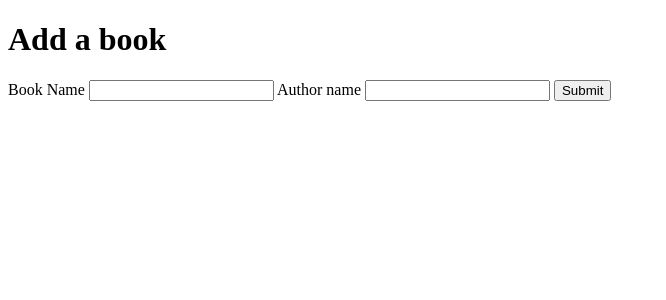
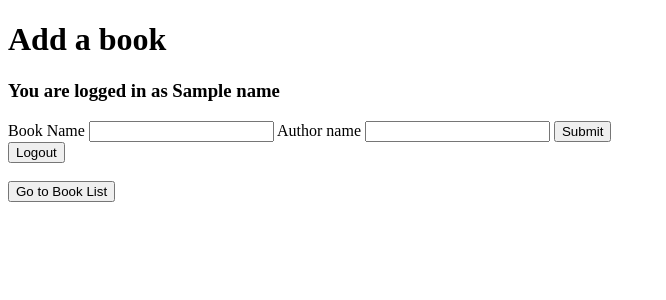
Before and after one commit to NikhilSalv/Flask_book_store, a Flask app: template templates/index.html in a window 1280 px wide. Shown: the top 300 px of the page, without its empty margins (0-666 px from the left). Run offline with Flask 3, Linux system fonts and the light colour scheme; the template is opened without the code that fills it: most values are stand-ins (such as "Sample title", 1, 10 or a date in 2020); some libraries are stand-ins or nearby versions.

Commit message:
Add: Log in feature added

```diff
--- a/app.py
+++ b/app.py
@@ -1,4 +1,5 @@
-from flask import Flask, render_template, request, redirect
+from flask import Flask, render_template, request, redirect, session
+from flask_session import Session
 import sqlite3
 from cs50 import SQL
 import os
@@ -6,12 +7,25 @@ import os
 
 app = Flask(__name__)
 
+app.config["SESSION_PERMANENT"] = False
+app.config["SESSION_TYPE"] = "filesystem"
+Session(app)
+
 db = SQL("sqlite:///Books.db")
 
 
-@app.route("/")
+@app.route("/", methods = ["POST", "GET"])
 def index():
-    return render_template("index.html")
+
+    return render_template("index.html", name = session.get("name"))
+
+@app.route("/login", methods =["POST", "GET"])
+def login():
+    if request.method == "POST":
+        session["name"] = request.form.get("name")
+        return redirect("/")
+    return render_template("Login.html")
+
 
 @app.route("/addbook", methods= ["GET","POST"])
 def register():
@@ -22,7 +36,7 @@ def register():
             return redirect("/faliure")
 
         db.execute("INSERT INTO books (name, author) VALUES(?,?)", name, author)
-        return redirect("/booklist")
+        return redirect("/")
 
 @app.route("/faliure")
 def failure():
@@ -39,6 +53,11 @@ def deletebook(book_id):
         # book_id = request.form.get("book_id")
         db.execute("DELETE FROM books WHERE book_id = ?" , book_id)
         return redirect("/booklist")
+
+@app.route("/logout")
+def logout():
+    session.clear()
+    return redirect("/")
 
 
 
--- a/templates/index.html
+++ b/templates/index.html
@@ -1,7 +1,13 @@
 {% extends "layout.html" %}
 
 {% block body %}
+
+{% if name %}
+
+
 <h1>Add a book</h1>
+
+<h3>You are logged in as {{ name }}</h3>
 
 <form action="/addbook" method="post">
 
@@ -9,8 +15,26 @@
     <input name="Book" type="text" id="name" required="True">
     <label for="Author">Author name</label>
     <input name="Author" type="text" id="author" required="True">
-
     <input type="submit" value="Submit">
 </form>
 
+<form action="/logout" method="get">
+    <button type="submit">Logout</button>
+</form> <br>
+
+<form action="/booklist" method="get">
+    <button type="submit">Go to Book List</button>
+</form>
+
+
+{% else %}
+
+<h1>You are not Logged In </h1>
+
+<form action="/login" method="get">
+    <button type="submit">Log In</button>
+</form>
+
+{% endif %}
+
 {% endblock %}
```
Also changed, not shown: templates/Login.html (added, +17 -0 lines), templates/booklist.html (+9 -0 lines), Books.db, 2 other files.
